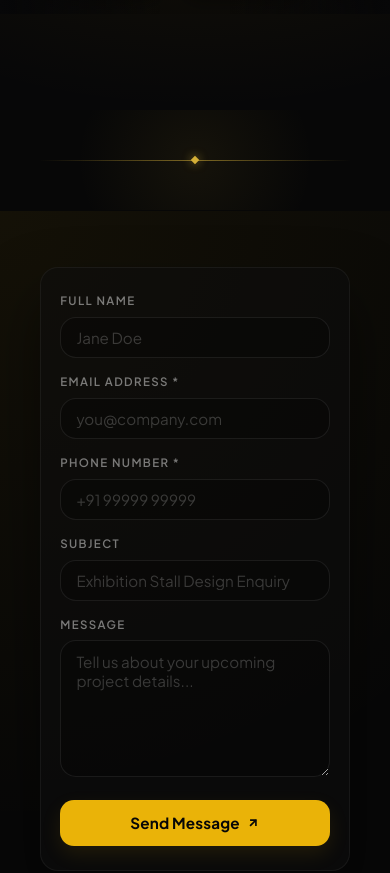
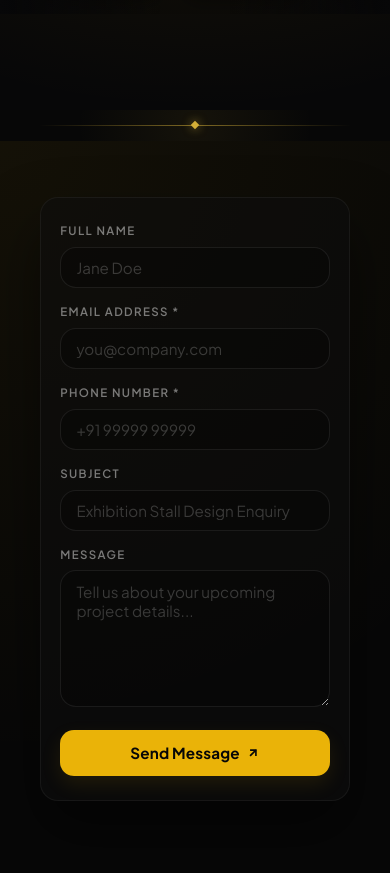
Before and after one commit to nishasingh-cmd/EliteEventures, a React (Vite) app: page / in a window 390 px wide. Shown: the part 6338-7211 px from the top of the page. Built offline with nearby package versions, Linux system fonts and the light colour scheme.

Commit message:
Adjust spacing between Brands and Contact sections

```diff
--- a/src/components/BrandsSection/BrandsSection.css
+++ b/src/components/BrandsSection/BrandsSection.css
@@ -5,7 +5,7 @@
 .brands-section {
   position: relative;
   background-color: #070708;
-  padding: 100px 0;
+  padding: 60px 0 35px 0;
   width: 100%;
   overflow: hidden;
 }
--- a/src/components/ContactSection/ContactSection.css
+++ b/src/components/ContactSection/ContactSection.css
@@ -3,7 +3,7 @@
 .contact-section-wrapper {
   position: relative;
   background-color: #070707;
-  padding: 80px 60px 0 60px;
+  padding: 45px 60px 0 60px;
   width: 100%;
   overflow: hidden;
   z-index: 10;
--- a/src/components/Hero/Hero.jsx
+++ b/src/components/Hero/Hero.jsx
@@ -114,7 +114,7 @@ const Hero = () => {
           </p>
 
           <div className="hero-left-actions">
-            <a href="#projects" className="btn btn-gold-pill">
+            <a href="gallery" className="btn btn-gold-pill">
               Explore Projects ↗
             </a>
           </div>
--- a/src/components/SectionSeparator/SectionSeparator.css
+++ b/src/components/SectionSeparator/SectionSeparator.css
@@ -3,7 +3,7 @@
 .section-separator-container {
   position: relative;
   width: 100%;
-  padding: 60px 0;
+  padding: 30px 0;
   display: flex;
   justify-content: center;
   align-items: center;
@@ -64,7 +64,7 @@
 
 @media (max-width: 768px) {
   .section-separator-container {
-    padding: 50px 0;
+    padding: 15px 0;
   }
   .separator-line-outer {
     width: 80%;
```
